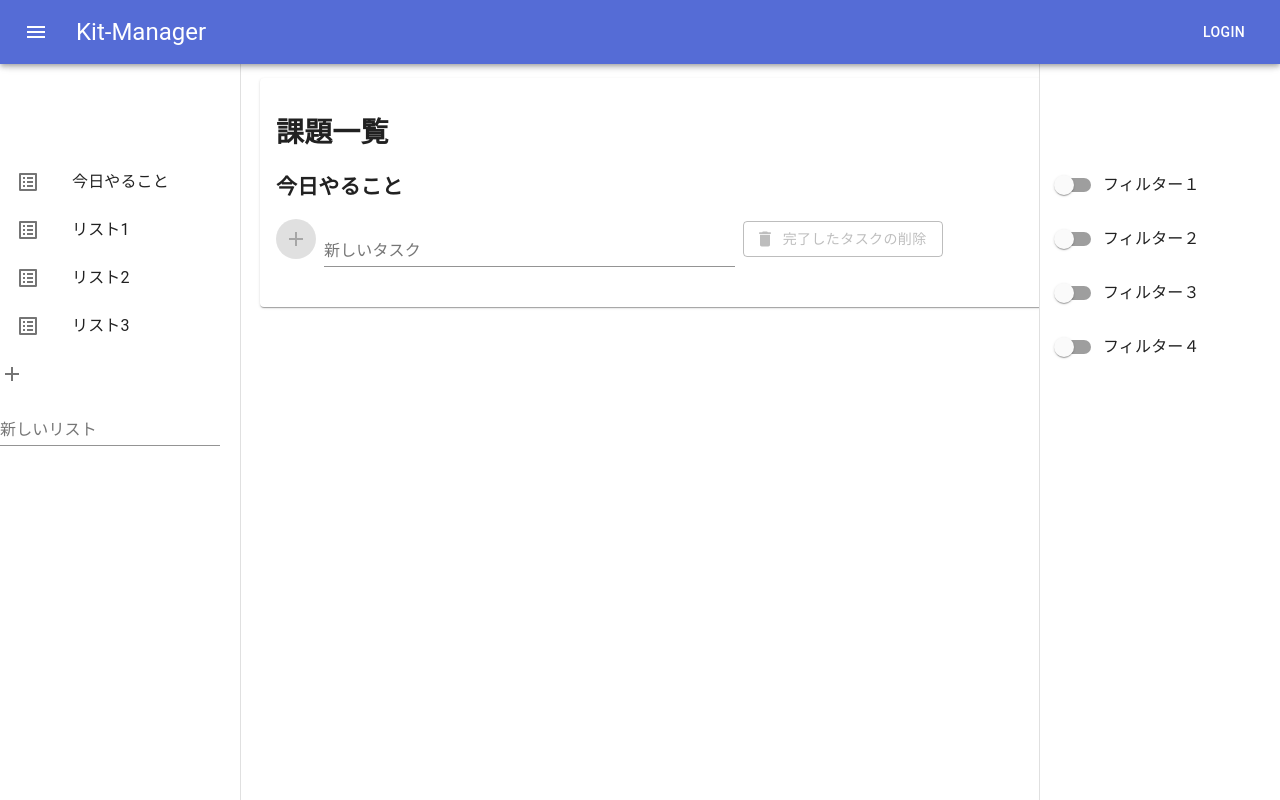
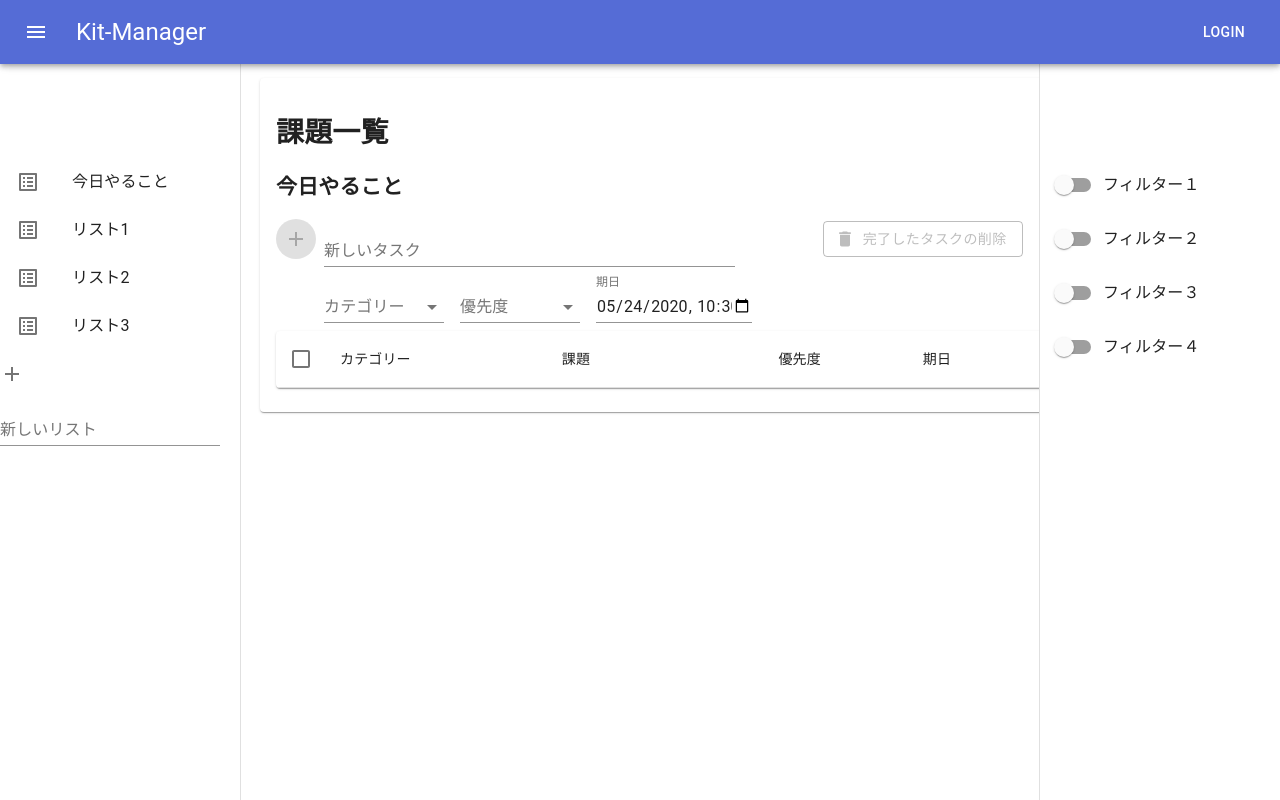
Before and after one commit to rainierrr/task-manager, a React app in the folder frontend/: page / in a window 1280 px wide. Shown: the top 800 px of the page. Built offline with nearby package versions, Linux system fonts and the light colour scheme; the HTML template or start-up script is replaced by a standard one.

Commit message:
入力フォーム追加

```diff
--- a/frontend/src/Tasks/Actions.ts
+++ b/frontend/src/Tasks/Actions.ts
@@ -8,7 +8,7 @@ export type Actions = (
 
 export interface AddTaskAction extends Action {
     type: 'ADD_TASK';
-    text: string;
+    name: string;
 }
 
 export interface DeleteTaskAction extends Action {
@@ -26,10 +26,10 @@ export interface CheckTaskAction extends Action {
   completed: boolean;
 }
 
-export function addTaskAction(text:string) : AddTaskAction {
+export function addTaskAction(name:string) : AddTaskAction {
   return {
     type: 'ADD_TASK',
-    text,
+    name,
   }
 }
 
--- a/frontend/src/Tasks/Task.tsx
+++ b/frontend/src/Tasks/Task.tsx
@@ -1,19 +1,26 @@
-import * as React from 'react'
-import ListItem from '@material-ui/core/ListItem'
-import ListItemIcon from '@material-ui/core/ListItemIcon'
-import ListItemSecondaryAction from '@material-ui/core/ListItemSecondaryAction'
-import ListItemText from '@material-ui/core/ListItemText'
-import Checkbox from '@material-ui/core/Checkbox'
+import React from 'react';
+import { makeStyles } from '@material-ui/core/styles';
+import TableCell from '@material-ui/core/TableCell';
+import TableRow from '@material-ui/core/TableRow';
+import Checkbox from '@material-ui/core/Checkbox';
 import DeleteIcon from '@material-ui/icons/Delete'
 import IconButton from '@material-ui/core/IconButton';
-import { TaskType } from './Type'
-import { useDispatch } from 'react-redux';
 import {
   deleteTaskAction,
   checkTaskAction
 } from './Actions'
+import { TaskType } from './Type'
+import { useDispatch } from 'react-redux';
+
+const useStyles = makeStyles({
+  table: {
+    minWidth: 650,
+  },
+});
+
 
 const Task = ({task}: {task: TaskType}) => {
+  const classes = useStyles();
   const dispatch = useDispatch()
   const checkTask = (e: React.MouseEvent<HTMLElement>) => {
     e.preventDefault()
@@ -24,26 +31,27 @@ const Task = ({task}: {task: TaskType}) => {
     e.preventDefault()
     dispatch(deleteTaskAction(task.id))
   }
-
   return (
-      <ListItem key={task.id} role={undefined} dense button>
-        <ListItemIcon>
+      <TableRow>
+        <TableCell padding="checkbox">
           <Checkbox
-            edge="start"
             checked={task.completed}
-            tabIndex={-1}
             disableRipple
             onClick={checkTask}
           />
-        </ListItemIcon>
-        <ListItemText primary={task.text} />
-        <ListItemSecondaryAction>
+        </TableCell>
+		<TableCell> {task.category} </TableCell>
+        <TableCell>
+          {task.name}
+        </TableCell>
+		<TableCell align='right'> {task.priority} </TableCell>
+		<TableCell align='right'> {task.date} </TableCell>
+        <TableCell align='right'>
           <IconButton edge="end" aria-label="comments" onClick={deleteTask}>
             <DeleteIcon />
           </IconButton>
-        </ListItemSecondaryAction>
-      </ListItem>
-    );
+        </TableCell>
+      </TableRow>
+  );
 }
-
 export default Task
--- /dev/null
+++ b/frontend/src/Tasks/TasksIndex.tsx
@@ -0,0 +1,68 @@
+import React from 'react';
+import { makeStyles } from '@material-ui/core/styles';
+import Table from '@material-ui/core/Table';
+import TableBody from '@material-ui/core/TableBody';
+import TableCell from '@material-ui/core/TableCell';
+import TableContainer from '@material-ui/core/TableContainer';
+import TableHead from '@material-ui/core/TableHead';
+import TableRow from '@material-ui/core/TableRow';
+import Paper from '@material-ui/core/Paper';
+import Checkbox from '@material-ui/core/Checkbox';
+import DeleteIcon from '@material-ui/icons/Delete'
+import IconButton from '@material-ui/core/IconButton';
+import Task from './Task'
+import { TaskType } from './Type'
+import { useSelector, useDispatch } from 'react-redux';
+import { RootState } from '../store'
+
+const useStyles = makeStyles({
+  table: {
+    minWidth: 650,
+  },
+});
+
+function createData(name :string, calories :number, fat :number, carbs :number, protein :number) {
+  return { name, calories, fat, carbs, protein };
+}
+
+const rows = [
+  createData('Frozen yoghurt', 159, 6.0, 24, 4.0),
+  createData('Ice cream sandwich', 237, 9.0, 37, 4.3),
+  createData('Eclair', 262, 16.0, 24, 6.0),
+  createData('Cupcake', 305, 3.7, 67, 4.3),
+  createData('Gingerbread', 356, 16.0, 49, 3.9),
+];
+
+
+const TaskIndex = () => {
+  const classes = useStyles();
+  const tasks = useSelector((state: RootState) => state.tasks)
+  return (
+    <TableContainer component={Paper}>
+      <Table className={classes.table} aria-label="simple table">
+        <TableHead>
+          <TableRow>
+            <TableCell padding="checkbox">
+              <Checkbox
+                //indeterminate={numSelected > 0 && numSelected < rowCount}
+                checked={false}
+                //onChange={onSelectAllClick}
+                inputProps={{ 'aria-label': 'select all desserts' }}
+              />
+            </TableCell>
+            <TableCell>カテゴリー</TableCell>
+            <TableCell>課題</TableCell>
+            <TableCell align="right">優先度</TableCell>
+            <TableCell align="right">期日</TableCell>
+            <TableCell align="right">削除</TableCell>
+          </TableRow>
+        </TableHead>
+        <TableBody>
+        { tasks.tasks.map((task: TaskType) => ( <Task key={task.id} task={task}/> )) }
+        </TableBody>
+      </Table>
+    </TableContainer>
+  );
+}
+
+export default TaskIndex
--- a/frontend/src/Tasks/Type.ts
+++ b/frontend/src/Tasks/Type.ts
@@ -1,7 +1,10 @@
 export type TaskType  = {
     id: number;
-    text: string;
+    name: string;
     completed: boolean;
+    date: number;
+    priority: string;
+    category: string;
 }
 
 export type TasksType = {
--- a/frontend/src/Tasks/index.tsx
+++ b/frontend/src/Tasks/index.tsx
@@ -8,8 +8,7 @@ import {
   deleteAllCompletedTaskAction
 } from './Actions'
 import { TaskType } from './Type'
-import Task from './Task'
-import List from '@material-ui/core/List'
+import TasksIndex from './TasksIndex'
 import AddIcon from '@material-ui/icons/Add'
 import Card from '@material-ui/core/Card'
 import CardContent from '@material-ui/core/CardContent'
@@ -17,8 +16,13 @@ import TextField from '@material-ui/core/TextField'
 import Fab from '@material-ui/core/Fab';
 import Button from '@material-ui/core/Button';
 import DeleteIcon from '@material-ui/icons/Delete';
-import { red } from "@material-ui/core/colors";
-
+import InputLabel from '@material-ui/core/InputLabel';
+import MenuItem from '@material-ui/core/MenuItem';
+import FormControl from '@material-ui/core/FormControl';
+import Select from '@material-ui/core/Select';
+//import AdapterDateFns from '@material-ui/lab/AdapterDateFns';
+//import LocalizationProvider from '@material-ui/lab/LocalizationProvider';
+//import DateTimePicker from '@material-ui/lab/DateTimePicker';
 
 const useStyles = makeStyles((theme: Theme) =>
   createStyles({
@@ -29,10 +33,24 @@ const useStyles = makeStyles((theme: Theme) =>
     },
     container: {
     },
+    completedButton: {
+      marginLeft: theme.spacing(10),
+    },
+    form: {
+      marginLeft: theme.spacing(5),
+    },
     textField: {
       marginLeft: theme.spacing(1),
       marginRight: theme.spacing(1),
       width: '50%',
+    },
+    dateField: {
+      margin: theme.spacing(1),
+      width: '20%',
+    },
+    formControl: {
+      margin: theme.spacing(1),
+      minWidth: 120,
     },
   })
 );
@@ -43,14 +61,27 @@ export const APP_KEY = 'kitManager'
 function index() {
   const classes = useStyles();
   const [task, setTask] = React.useState('');
+  const [priority, setPriority] = React.useState('');
+  const [category, setCategory] = React.useState('');
   const tasks = useSelector((state: RootState) => state.tasks)
   const dispatch = useDispatch();
   useEffect(() => localStorage.setItem(APP_KEY, JSON.stringify(tasks)),[ tasks ]);
 
+  const [selectedDate, handleDateChange] = React.useState<Date | null>(new Date());
+
+  const handlePriorityChange = (event: React.ChangeEvent<{ value: unknown }>) => {
+    setPriority(event.target.value as string);
+  };
+
+  const handleCategoryChange = (event: React.ChangeEvent<{ value: unknown }>) => {
+    setCategory(event.target.value as string);
+  };
   const addTask = (e: React.MouseEvent<HTMLElement>) =>{
     e.preventDefault()
     dispatch(addTaskAction(task))
     setTask('')
+    setPriority('')
+    setCategory('')
   }
 
   const deleteAllCompletedDeleteButton = (e: React.MouseEvent<HTMLElement>) => {
@@ -69,15 +100,54 @@ function index() {
             <AddIcon />
           </Fab>
           <TextField id="standard-basic" label="新しいタスク" value={task} onChange={e => setTask(e.target.value)} className={classes.textField}/>
-        <Button variant="outlined" color="secondary" startIcon={<DeleteIcon />}
+          <Button className={classes.completedButton} variant="outlined" color="secondary" startIcon={<DeleteIcon />}
               onClick={deleteAllCompletedDeleteButton} disabled={tasks.tasks.find((task:TaskType) => task.completed === true) === undefined}>
               完了したタスクの削除
           </Button>
-        <List>
-          { tasks.tasks.map((task: TaskType) => ( <Task key={task.id} task={task}/> )) }
-        </List>
+          <div className={classes.form}>
+          <FormControl className={classes.formControl}>
+              <InputLabel id="demo-simple-select-label">カテゴリー</InputLabel>
+              <Select
+                labelId="demo-simple-select-label"
+                id="demo-simple-select"
+                value={category}
+                onChange={handleCategoryChange}
+              >
+                <MenuItem value={10}>OS</MenuItem>
+                <MenuItem value={20}>情報工学実験</MenuItem>
+                <MenuItem value={30}>プロジェクトデザイン</MenuItem>
+              </Select>
+            </FormControl>
+            <FormControl className={classes.formControl}>
+              <InputLabel id="demo-simple-select-label">優先度</InputLabel>
+              <Select
+                labelId="demo-simple-select-label"
+                id="demo-simple-select"
+                value={priority}
+                onChange={handlePriorityChange}
+              >
+                <MenuItem value={10}>Higt</MenuItem>
+                <MenuItem value={20}>Middle</MenuItem>
+                <MenuItem value={30}>Low</MenuItem>
+              </Select>
+            </FormControl>
+            <TextField
+              id="datetime-local"
+              label="期日"
+              type="datetime-local"
+              defaultValue="2020-05-24T10:30"
+              className={classes.dateField}
+              InputLabelProps={{
+                shrink: true,
+              }}
+            />
+          </div>
+
+
+        <TasksIndex />
       </CardContent>
     </Card>
+
     </div>
   );
 }
--- a/frontend/src/Tasks/reducer.ts
+++ b/frontend/src/Tasks/reducer.ts
@@ -23,8 +23,11 @@ const taskReducer = (state: TasksType = initialState(), action: Actions) => {
           ...state.tasks,
           {
             id,
-            text: action.text,
-            completed: false,
+            name: action.name,
+						completed: false,
+						priority: 'Higt',
+						date: 1,
+						category: 'カテゴリー',
           },
         ],
 			};
@@ -33,7 +36,7 @@ const taskReducer = (state: TasksType = initialState(), action: Actions) => {
 	case 'DELETE_ALL_COMPLETED_TASK_ACTION':
 		return  { tasks: [ ...(state.tasks.filter(( task ) => !(task.completed))) ]}
 	case 'CHECK_TASK':
-		return { tasks: [ ...(state.tasks.map(( task ) => task.id === action.id ? {id:task.id, text:task.text, completed: action.completed} : task)) ]}
+		return { tasks: [ ...(state.tasks.map(( task ) => task.id === action.id ? {...task, completed: action.completed} : task)) ]}
     default:
       return state
   }
```
Also changed, not shown: frontend/package.json (+6 -2 lines), 1 other file (tests, documents, lock files or other folders). Lines whose indentation alone changed are shown as unchanged.
